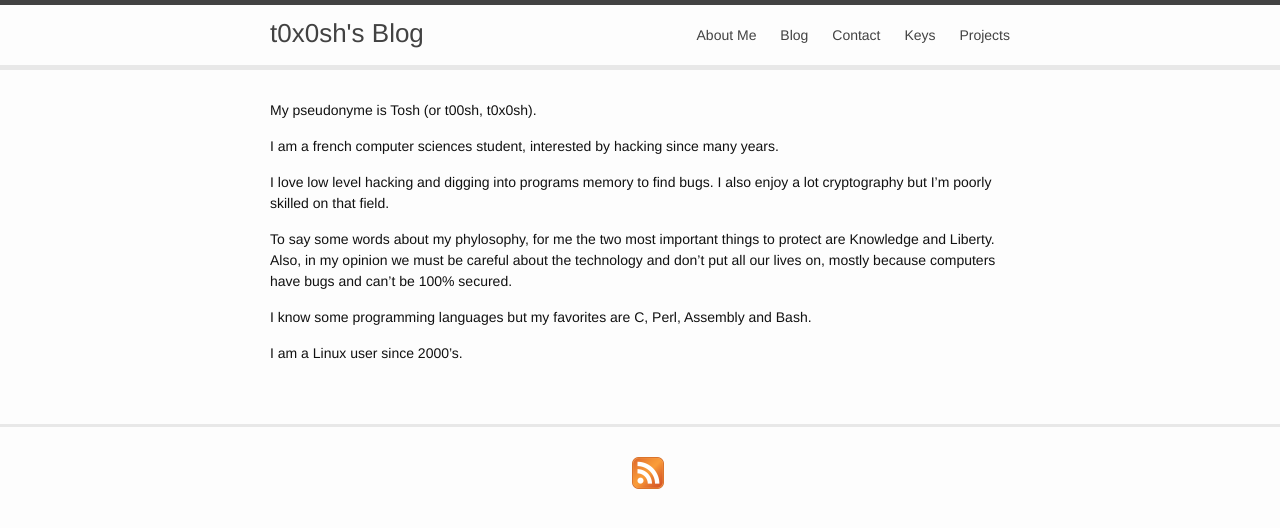
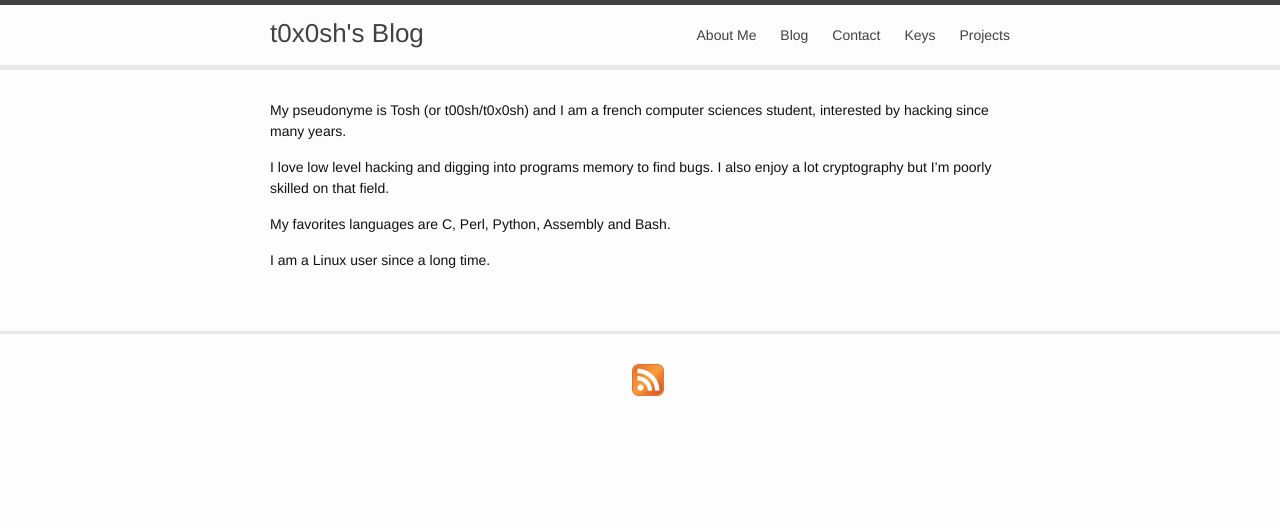
Before and after one commit to t00sh/tosh-codes, a Jekyll site: the page built from about.md, in a window 1280 px wide. Shown: the top 528 px of the page. Built offline with Jekyll 4.4.1, drawn with Linux system fonts in a browser that asks for light colours; Markdown is read by kramdown in place of the engine named in the settings.

Commit message:
Update about page

```diff
--- a/about.md
+++ b/about.md
@@ -4,14 +4,10 @@ title: About Me
 permalink: /about/
 ---
 
-My pseudonyme is Tosh (or t00sh, t0x0sh).
-
-I am a french computer sciences student, interested by hacking since many years.
+My pseudonyme is Tosh (or t00sh/t0x0sh) and I am a french computer sciences student, interested by hacking since many years.
 
 I love low level hacking and digging into programs memory to find bugs. I also enjoy a lot cryptography but I'm poorly skilled on that field.
 
-To say some words about my phylosophy, for me the two most important things to protect are Knowledge and Liberty. Also, in my opinion we must be careful about the technology and don't put all our lives on, mostly because computers have bugs and can't be 100% secured.
+My favorites languages are C, Perl, Python, Assembly and Bash.
 
-I know some programming languages but my favorites are C, Perl, Assembly and Bash.
-
-I am a Linux user since 2000's.
+I am a Linux user since a long time.
```
